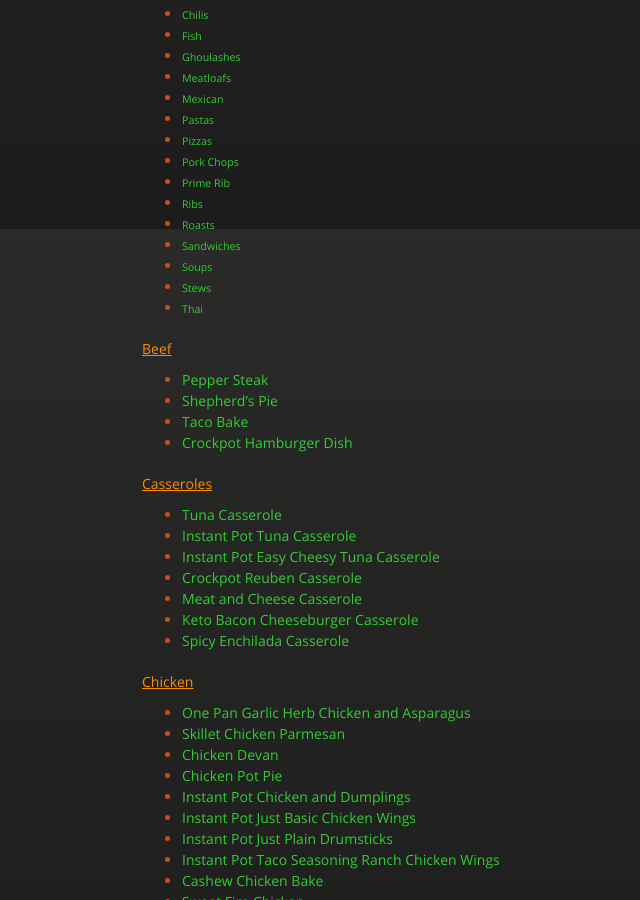
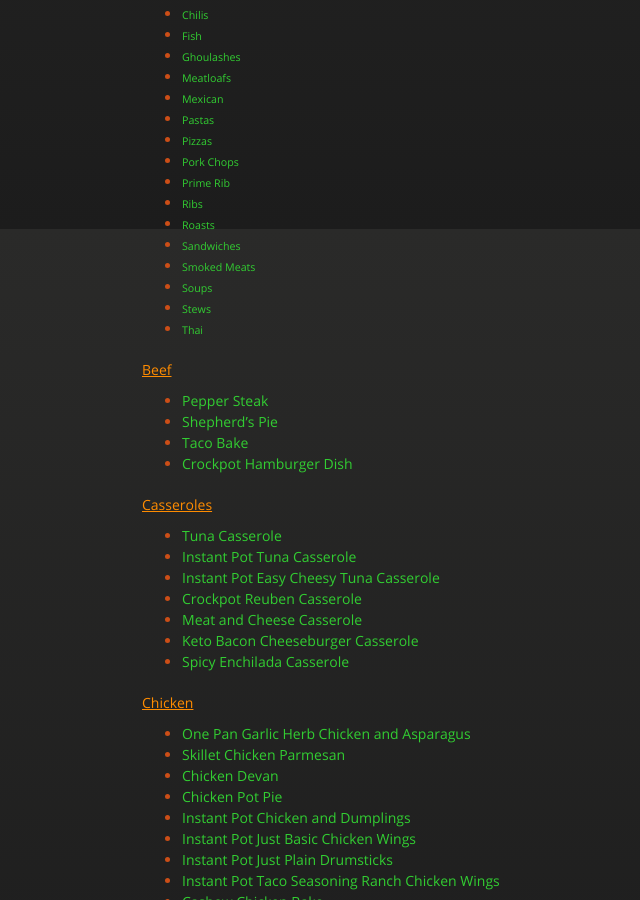
Before and after one commit to cmwillett/TheDigitalCookbook, a Jekyll site: the page built from MainDishes.md, in a window 1280 px wide and 900 px high, scrolled down 671 px. Shown: the whole window, without its empty margins (173-813 px from the left). Built offline with Jekyll 4.4.1, drawn with Linux system fonts in a browser that asks for light colours; nearby versions of some CDN libraries.

Commit message:
added smoked meats section

```diff
--- a/MainDishes.md
+++ b/MainDishes.md
@@ -24,6 +24,7 @@
 - [Ribs](#ribs)
 - [Roasts](#roasts)
 - [Sandwiches](#sandwiches)
+- [Smoked Meats](#smoked-meats)
 - [Soups](#soups)
 - [Stews](#stews)
 - [Thai](#thai)
@@ -127,6 +128,8 @@
 #### Sandwiches
 * [Instant Pot Italian Beef Sandwiches]({{site.github.url}}/MainDishes/InstantPotItalianBeefSandwiches/index.html)
 
+#### Smoked Meats
+
 #### Soups
 * [Slow Cooker Creamy Tortellini Soup]({{site.github.url}}/MainDishes/CreamyTortelliniSoup/index.html)
 * [Easy Crock Pot Potato Soup]({{site.github.url}}/MainDishes/EasyCrockPotPotatoSoup/index.html)
```
